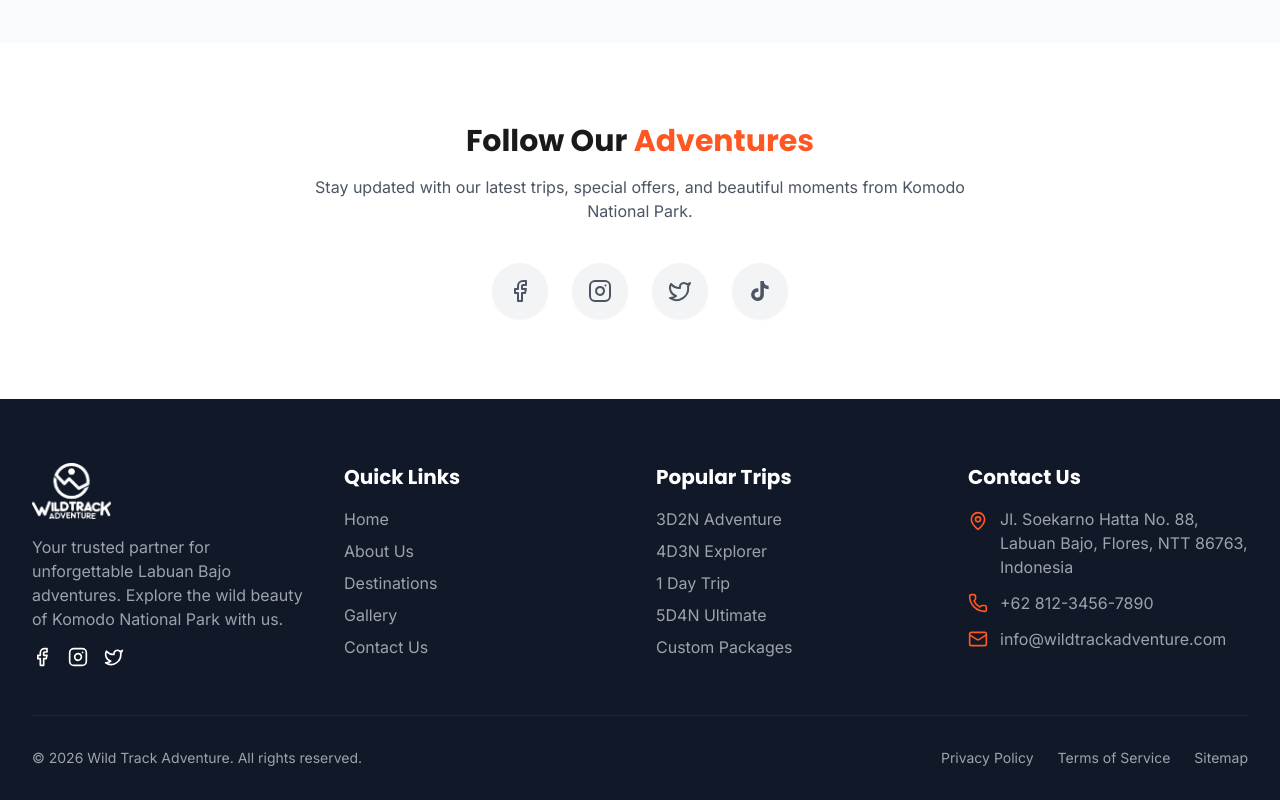
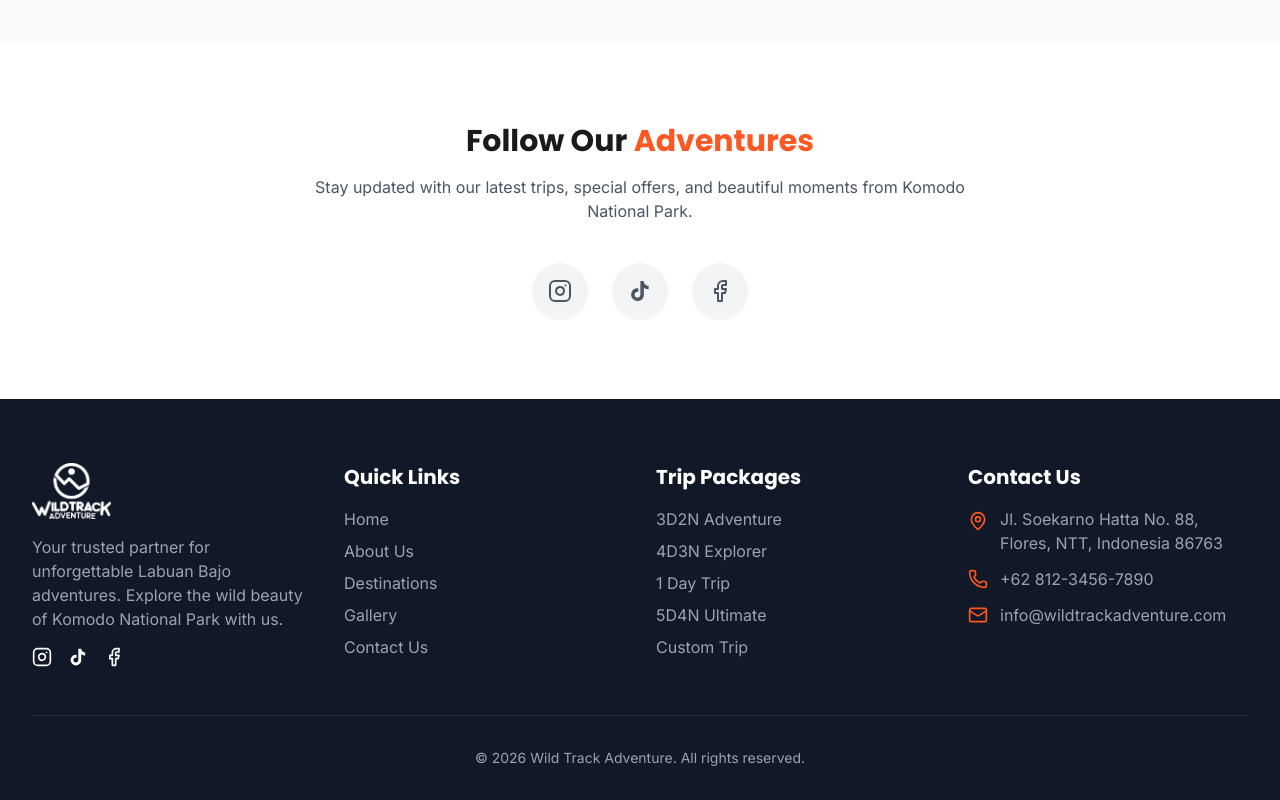
Before and after one commit to bafaqih/WildTrack, a React (Vite) app in the folder frontend/: page /contact in a window 1280 px wide. Shown: the part 1119-1919 px from the top of the page. Built offline with nearby package versions, Linux system fonts and the light colour scheme.

Commit message:
update footer

```diff
--- a/frontend/src/components/layout/Footer.jsx
+++ b/frontend/src/components/layout/Footer.jsx
@@ -1,5 +1,5 @@
 import { Link } from 'react-router-dom';
-import { Facebook, Instagram, Mail, Phone, MapPin, Twitter } from 'lucide-react';
+import { Facebook, Instagram, Mail, Phone, MapPin } from 'lucide-react';
 import logo from '@/assets/images/wt-white.png';
 
 const Footer = () => {
@@ -20,15 +20,7 @@ const Footer = () => {
                             Your trusted partner for unforgettable Labuan Bajo adventures. Explore the wild beauty of Komodo National Park with us.
                         </p>
                         <div className="flex space-x-4">
-                            <a
-                                href="https://facebook.com"
-                                target="_blank"
-                                rel="noopener noreferrer"
-                                className="hover:text-secondary transition-colors"
-                                aria-label="Facebook"
-                            >
-                                <Facebook className="w-5 h-5" />
-                            </a>
+
                             <a
                                 href="https://instagram.com"
                                 target="_blank"
@@ -39,13 +31,24 @@ const Footer = () => {
                                 <Instagram className="w-5 h-5" />
                             </a>
                             <a
-                                href="https://twitter.com"
+                                href="https://tiktok.com"
                                 target="_blank"
                                 rel="noopener noreferrer"
                                 className="hover:text-secondary transition-colors"
-                                aria-label="Twitter"
+                                aria-label="TikTok"
                             >
-                                <Twitter className="w-5 h-5" />
+                                <svg viewBox="0 0 24 24" fill="currentColor" className="w-5 h-5">
+                                    <path d="M19.59 6.69a4.83 4.83 0 0 1-3.77-4.25V2h-3.45v13.67a2.89 2.89 0 0 1-5.2 1.74 2.89 2.89 0 0 1 2.31-4.64 2.93 2.93 0 0 1 .88.13V9.4a6.84 6.84 0 0 0-1-.05A6.33 6.33 0 0 0 5 20.1a6.34 6.34 0 0 0 10.86-4.43v-7a8.16 8.16 0 0 0 4.77 1.52v-3.4a4.85 4.85 0 0 1-1-.1z" />
+                                </svg>
+                            </a>
+                            <a
+                                href="https://facebook.com"
+                                target="_blank"
+                                rel="noopener noreferrer"
+                                className="hover:text-secondary transition-colors"
+                                aria-label="Facebook"
+                            >
+                                <Facebook className="w-5 h-5" />
                             </a>
                         </div>
                     </div>
@@ -84,13 +87,13 @@ const Footer = () => {
 
                     {/* Popular Destinations */}
                     <div>
-                        <h3 className="text-xl font-display font-bold mb-4">Popular Trips</h3>
+                        <h3 className="text-xl font-display font-bold mb-4">Trip Packages</h3>
                         <ul className="space-y-2">
                             <li className="text-gray-400">3D2N Adventure</li>
                             <li className="text-gray-400">4D3N Explorer</li>
                             <li className="text-gray-400">1 Day Trip</li>
                             <li className="text-gray-400">5D4N Ultimate</li>
-                            <li className="text-gray-400">Custom Packages</li>
+                            <li className="text-gray-400">Custom Trip</li>
                         </ul>
                     </div>
 
@@ -100,7 +103,7 @@ const Footer = () => {
                         <ul className="space-y-3">
                             <li className="flex items-start space-x-3 text-gray-400">
                                 <MapPin className="w-5 h-5 flex-shrink-0 mt-1 text-secondary" />
-                                <span>Jl. Soekarno Hatta No. 88, Labuan Bajo, Flores, NTT 86763, Indonesia</span>
+                                <span>Jl. Soekarno Hatta No. 88, Flores, NTT, Indonesia 86763</span>
                             </li>
                             <li className="flex items-center space-x-3 text-gray-400">
                                 <Phone className="w-5 h-5 text-secondary" />
@@ -116,21 +119,10 @@ const Footer = () => {
 
                 {/* Bottom Bar */}
                 <div className="border-t border-gray-800 pt-8 mt-8">
-                    <div className="flex flex-col md:flex-row justify-between items-center space-y-4 md:space-y-0">
-                        <p className="text-gray-400 text-sm">
+                    <div className="flex justify-center items-center">
+                        <p className="text-gray-400 text-sm text-center">
                             © {currentYear} Wild Track Adventure. All rights reserved.
                         </p>
-                        <div className="flex space-x-6 text-sm">
-                            <a href="#" className="text-gray-400 hover:text-secondary transition-colors">
-                                Privacy Policy
-                            </a>
-                            <a href="#" className="text-gray-400 hover:text-secondary transition-colors">
-                                Terms of Service
-                            </a>
-                            <a href="#" className="text-gray-400 hover:text-secondary transition-colors">
-                                Sitemap
-                            </a>
-                        </div>
                     </div>
                 </div>
             </div>
--- a/frontend/src/pages/Contact.jsx
+++ b/frontend/src/pages/Contact.jsx
@@ -1,5 +1,5 @@
 import { useEffect } from 'react';
-import { MapPin, Phone, Mail, Instagram, Facebook, Twitter, Send } from 'lucide-react';
+import { MapPin, Phone, Mail, Instagram, Facebook, Send } from 'lucide-react';
 import heroBg from '../assets/images/hero/hero-default.jpg';
 
 const Contact = () => {
@@ -8,20 +8,15 @@ const Contact = () => {
     }, []);
 
     const socialLinks = [
-        { icon: <Facebook className="w-6 h-6" />, url: 'https://facebook.com', color: 'hover:bg-[#1877F2]' },
         { icon: <Instagram className="w-6 h-6" />, url: 'https://instagram.com', color: 'hover:bg-[#E4405F]' },
-        { icon: <Twitter className="w-6 h-6" />, url: 'https://twitter.com', color: 'hover:bg-[#1DA1F2]' },
         {
             icon: (
-                <svg
-                    viewBox="0 0 24 24"
-                    fill="currentColor"
-                    className="w-6 h-6"
-                >
+                <svg viewBox="0 0 24 24" fill="currentColor" className="w-6 h-6">
                     <path d="M19.59 6.69a4.83 4.83 0 0 1-3.77-4.25V2h-3.45v13.67a2.89 2.89 0 0 1-5.2 1.74 2.89 2.89 0 0 1 2.31-4.64 2.93 2.93 0 0 1 .88.13V9.4a6.84 6.84 0 0 0-1-.05A6.33 6.33 0 0 0 5 20.1a6.34 6.34 0 0 0 10.86-4.43v-7a8.16 8.16 0 0 0 4.77 1.52v-3.4a4.85 4.85 0 0 1-1-.1z" />
                 </svg>
             ), url: 'https://tiktok.com', color: 'hover:bg-[#000000]'
-        }
+        },
+        { icon: <Facebook className="w-6 h-6" />, url: 'https://facebook.com', color: 'hover:bg-[#1877F2]' }
     ];
 
     const contactDetails = [
--- a/frontend/src/pages/Gallery.jsx
+++ b/frontend/src/pages/Gallery.jsx
@@ -1,5 +1,5 @@
 import { useEffect, useState, useCallback, useRef } from 'react';
-import { X, ChevronLeft, ChevronRight, Facebook, Instagram, Twitter } from 'lucide-react';
+import { X, ChevronLeft, ChevronRight, Facebook, Instagram } from 'lucide-react';
 
 // Import images
 import heroBg from '../assets/images/hero/hero-default.jpg';
@@ -69,16 +69,15 @@ const Gallery = () => {
     ];
 
     const socialLinks = [
-        { icon: <Facebook className="w-6 h-6" />, url: 'https://facebook.com', color: 'hover:bg-[#1877F2]' },
         { icon: <Instagram className="w-6 h-6" />, url: 'https://instagram.com', color: 'hover:bg-[#E4405F]' },
-        { icon: <Twitter className="w-6 h-6" />, url: 'https://twitter.com', color: 'hover:bg-[#1DA1F2]' },
         {
             icon: (
                 <svg viewBox="0 0 24 24" fill="currentColor" className="w-6 h-6">
                     <path d="M19.59 6.69a4.83 4.83 0 0 1-3.77-4.25V2h-3.45v13.67a2.89 2.89 0 0 1-5.2 1.74 2.89 2.89 0 0 1 2.31-4.64 2.93 2.93 0 0 1 .88.13V9.4a6.84 6.84 0 0 0-1-.05A6.33 6.33 0 0 0 5 20.1a6.34 6.34 0 0 0 10.86-4.43v-7a8.16 8.16 0 0 0 4.77 1.52v-3.4a4.85 4.85 0 0 1-1-.1z" />
                 </svg>
             ), url: 'https://tiktok.com', color: 'hover:bg-[#000000]'
-        }
+        },
+        { icon: <Facebook className="w-6 h-6" />, url: 'https://facebook.com', color: 'hover:bg-[#1877F2]' }
     ];
 
     const filteredImages = selectedCategory === 'all'
```
